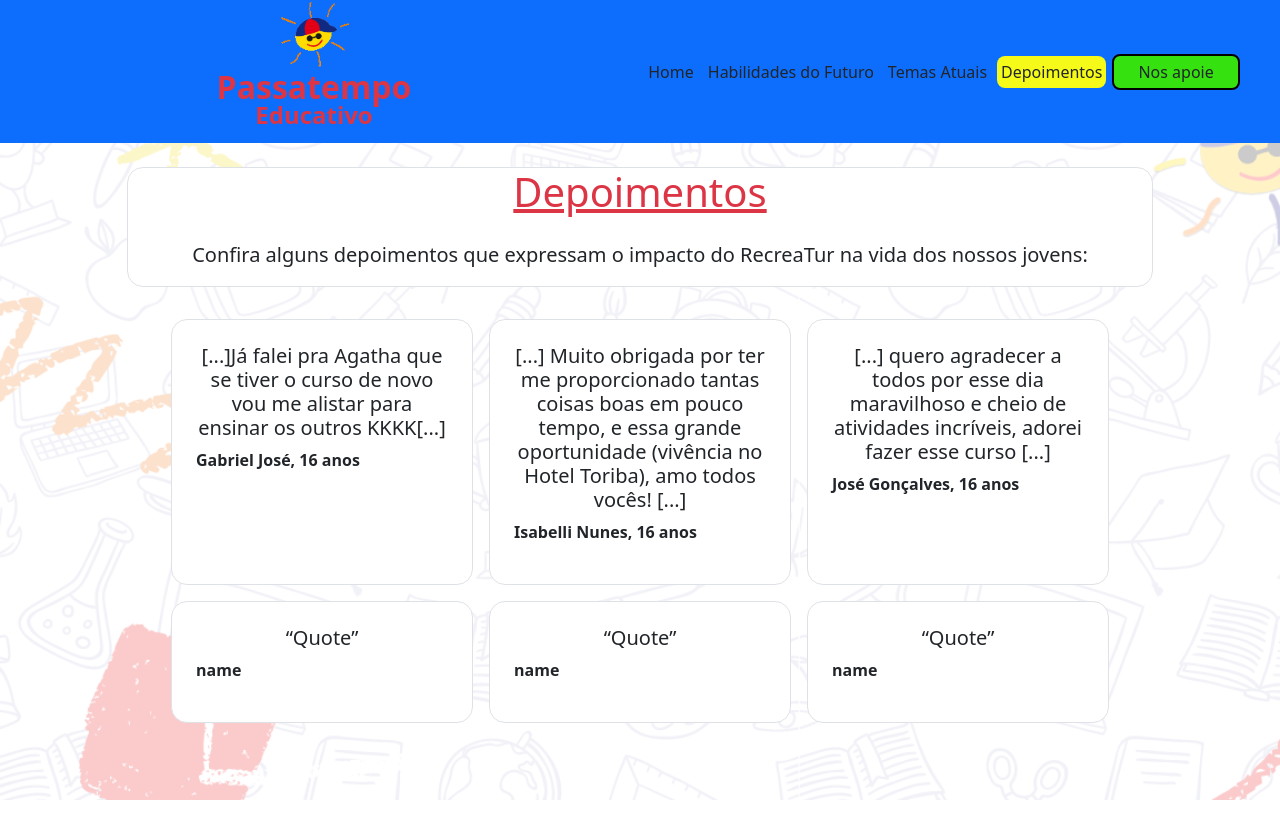
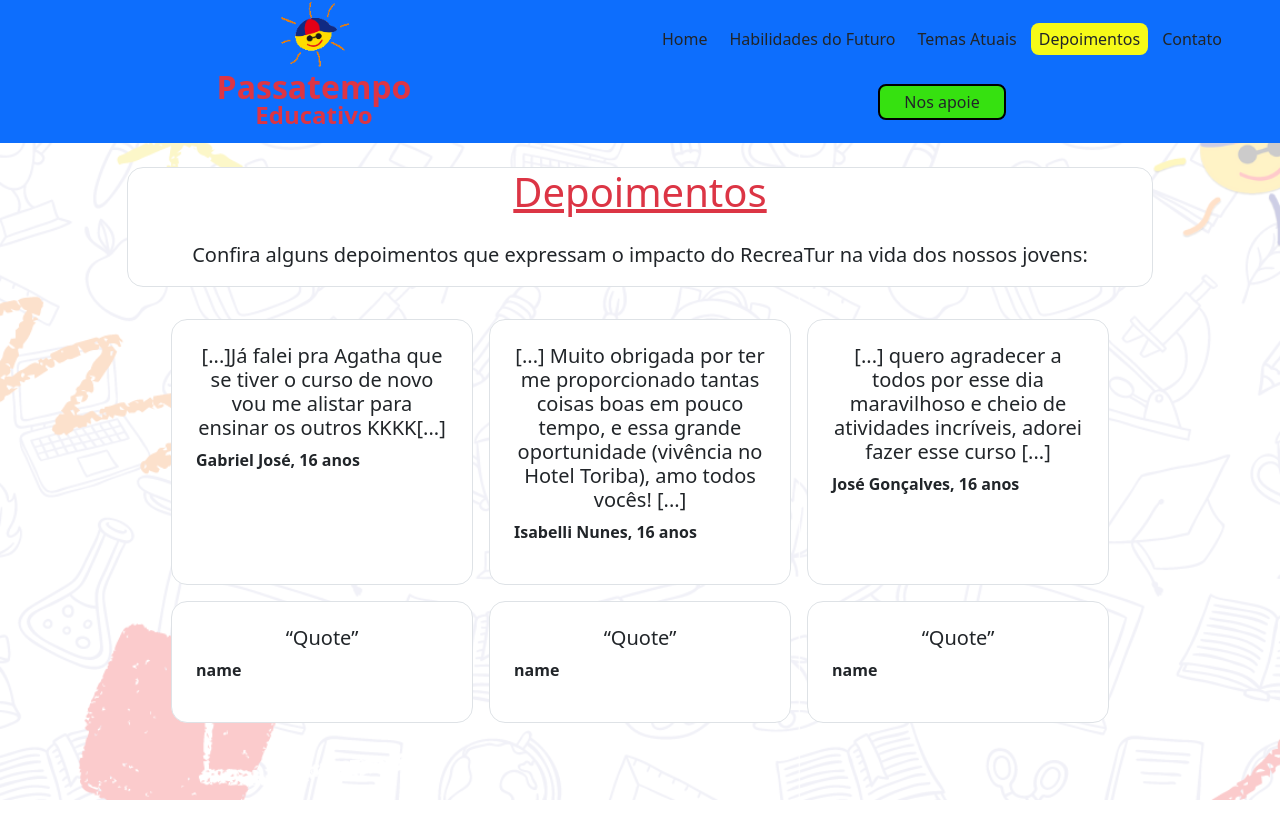
Before and after one commit to RodrigoSKSanchez/Recreatur_Web, a plain HTML site: page front/depoimentos.html in a window 1280 px wide. Shown: the top 818 px of the page. Drawn offline with nearby package versions, Linux system fonts and the light colour scheme; grey boxes are pictures that could not be loaded.

Commit message:
add contato no header

```diff
--- a/front/depoimentos.html
+++ b/front/depoimentos.html
@@ -30,11 +30,11 @@
                 </div>
             </div>
             <nav class="navbar col-12 col-md align-items-center justify-content-center">
-                <a href="home_page.html" class="nav-link botoes_header rounded-3 p-1">Home</a>
-                <a href="habilidades_profissional.html"
-                    class=" botoes_header nav-link rounded-3  p-1">Habilidades do Futuro</a>
-                <a href="temas_atuais.html" class="nav-link botoes_header rounded-3 p-1">Temas Atuais</a>
-                <a href="depoimentos.html" class="selecionado nav-link botoes_header rounded-3  p-1">Depoimentos</a>
+                <a href="home_page.html" class="nav-link botoes_header rounded-3 px-2 py-1">Home</a>
+                <a href="habilidades_profissional.html"class=" botoes_header nav-link rounded-3 px-2 py-1">Habilidades do Futuro</a>
+                <a href="temas_atuais.html" class="nav-link botoes_header rounded-3 px-2 py-1">Temas Atuais</a>
+                <a href="depoimentos.html" class="selecionado nav-link botoes_header rounded-3 px-2 py-1">Depoimentos</a>
+                <a href="contato.html" class="botoes_header nav-link rounded-3 px-2 py-1">Contato</a>
                 <a href="nos_apoie.html" class="nav-link botao_apoie rounded-3 py-1 px-4">Nos apoie </a>
             </nav>
         </div>
```
Also changed, not shown: front/habilidades_profissional.html (+5 -4 lines), front/home_page.html (+5 -8 lines), front/temas_atuais.html (+5 -4 lines), front/contato.html (added).
